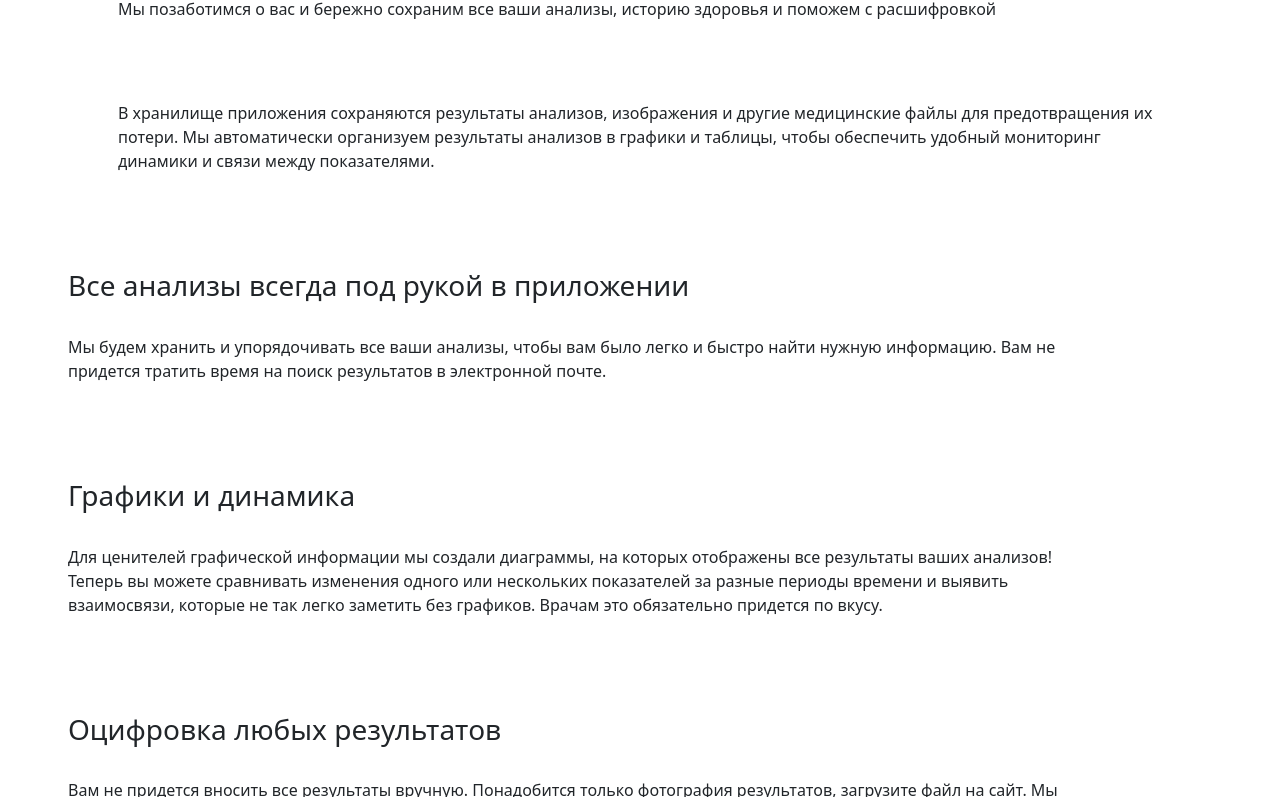
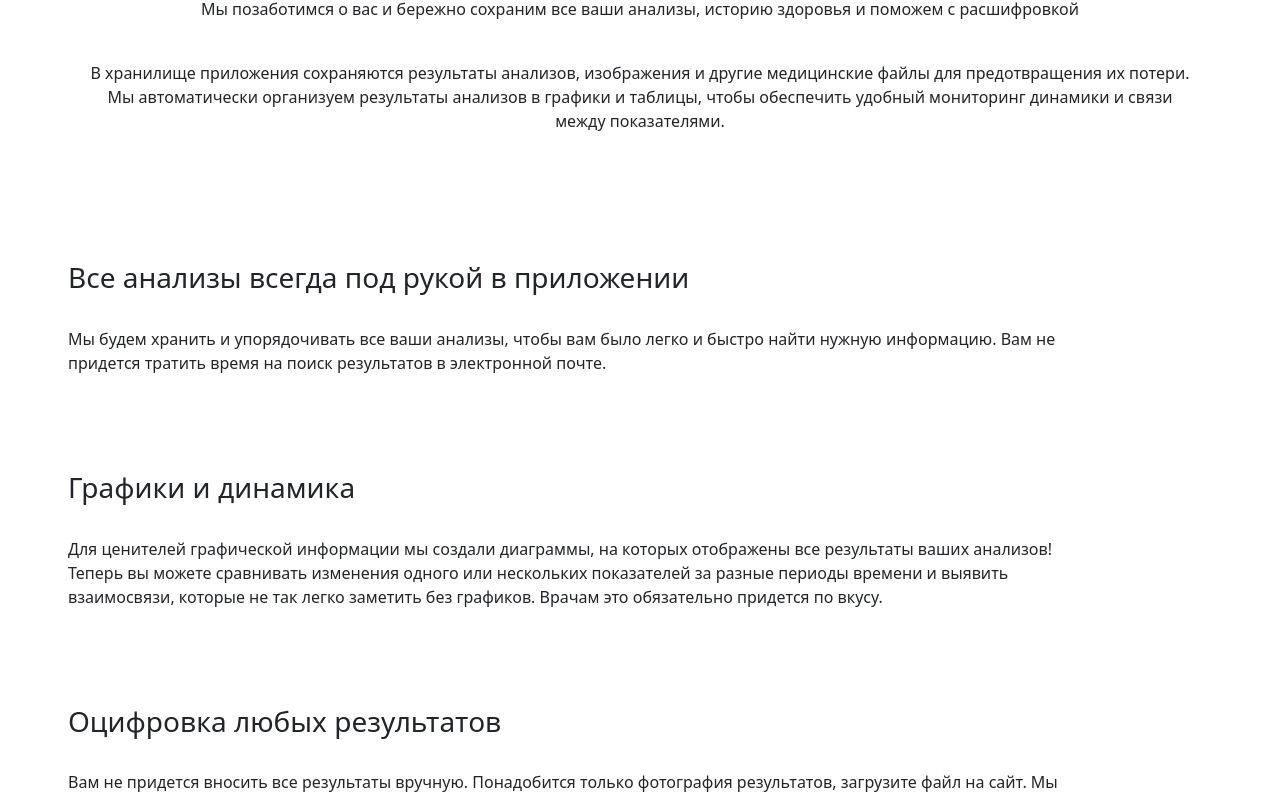
Before and after one commit to marie-sid/marie-sid.github.io, a plain HTML site: page promo.html in a window 1280 px wide. Shown: the part 154-951 px from the top of the page. Drawn offline with nearby package versions, Linux system fonts and the light colour scheme.

Commit message:
Header edited

```diff
--- a/promo.html
+++ b/promo.html
@@ -52,13 +52,10 @@
 
 <!-- навбар (end) -->
 
-<div class="container px-5 py-5   ">
+<div class="container py-5 text-center ">
     <h2>MyTests — создан для управления вашим здоровьем</h2>
     <p> Мы позаботимся о вас и бережно сохраним все ваши анализы, историю здоровья и поможем с расшифровкой</p>
-</div>
-
-
-<div class="container px-5 py-3 ">
+    <br>
     <p> В хранилище приложения сохраняются результаты анализов, изображения и другие медицинские файлы для
         предотвращения их потери. Мы автоматически организуем результаты анализов в графики и таблицы, чтобы
         обеспечить удобный мониторинг динамики и связи между показателями.</p>
```
